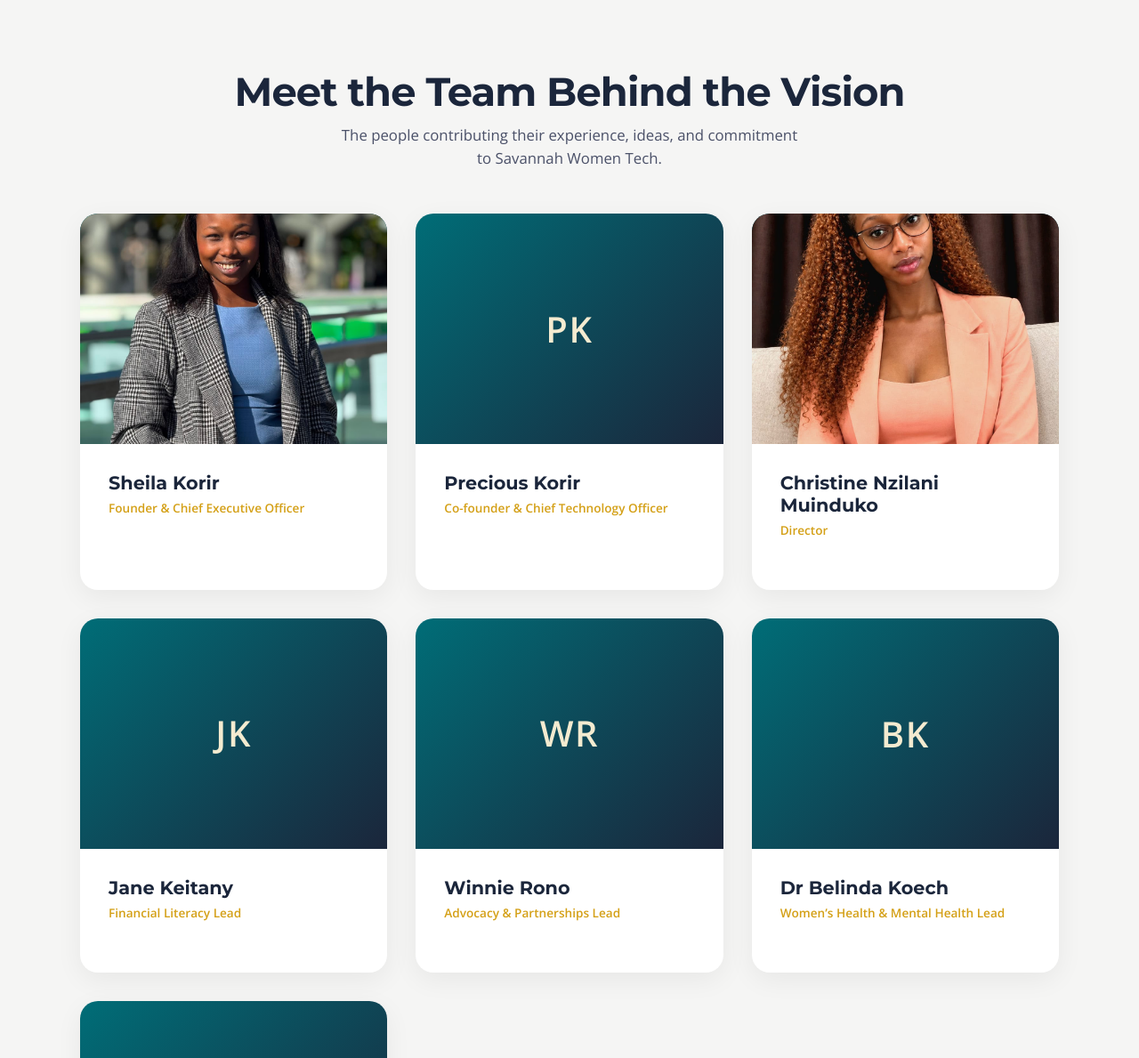
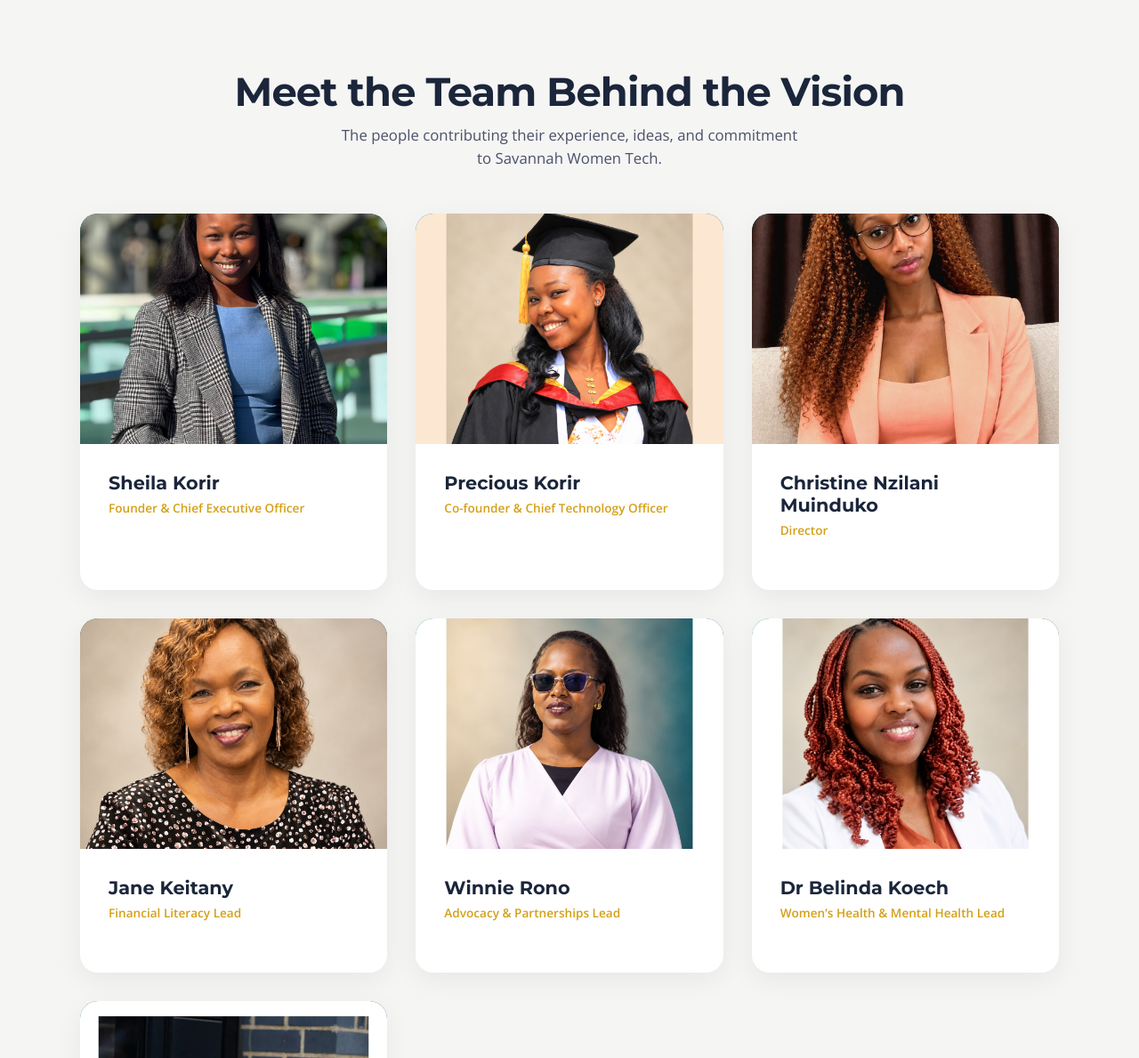
Before and after one commit to preciouskorir/savannah-women-tech, a Django app: template website/templates/website/about.html in a window 1280 px wide. Shown: the part 5311-6500 px from the top of the page at 89% size. Run offline with Django 3.2, Linux system fonts and the light colour scheme; the template is opened without the code that fills it, so the values that code supplies are empty.

Commit message:
Add team portraits to About page
Connect the five newly uploaded team portraits to the Savannah Women Tech team section.

```diff
--- a/website/templates/website/about.html
+++ b/website/templates/website/about.html
@@ -204,7 +204,7 @@
                 <div class="leader-info"><h3>Sheila Korir</h3><p>Founder & Chief Executive Officer</p></div>
             </div>
             <div class="leader-card">
-                <div class="leader-image-wrapper team-initials" role="img" aria-label="Portrait pending for Precious Korir">PK</div>
+                <div class="leader-image-wrapper"><img src="{% static 'website/images/Precious Korir.png' %}" alt="Precious Korir"></div>
                 <div class="leader-info"><h3>Precious Korir</h3><p>Co-founder & Chief Technology Officer</p></div>
             </div>
             <div class="leader-card">
@@ -212,19 +212,19 @@
                 <div class="leader-info"><h3>Christine Nzilani Muinduko</h3><p>Director</p></div>
             </div>
             <div class="leader-card">
-                <div class="leader-image-wrapper team-initials" role="img" aria-label="Portrait pending for Jane Keitany">JK</div>
+                <div class="leader-image-wrapper"><img src="{% static 'website/images/Jane Keitany.png' %}" alt="Jane Keitany"></div>
                 <div class="leader-info"><h3>Jane Keitany</h3><p>Financial Literacy Lead</p></div>
             </div>
             <div class="leader-card">
-                <div class="leader-image-wrapper team-initials" role="img" aria-label="Portrait pending for Winnie Rono">WR</div>
+                <div class="leader-image-wrapper"><img src="{% static 'website/images/Winnie Rono.png' %}" alt="Winnie Rono"></div>
                 <div class="leader-info"><h3>Winnie Rono</h3><p>Advocacy & Partnerships Lead</p></div>
             </div>
             <div class="leader-card">
-                <div class="leader-image-wrapper team-initials" role="img" aria-label="Portrait pending for Dr Belinda Koech">BK</div>
+                <div class="leader-image-wrapper"><img src="{% static 'website/images/Dr Belinda Koech.png' %}" alt="Dr Belinda Koech"></div>
                 <div class="leader-info"><h3>Dr Belinda Koech</h3><p>Women’s Health & Mental Health Lead</p></div>
             </div>
             <div class="leader-card">
-                <div class="leader-image-wrapper team-initials" role="img" aria-label="Portrait pending for Anna B Sexton">AS</div>
+                <div class="leader-image-wrapper"><img src="{% static 'website/images/Anna B. Sexton.png' %}" alt="Anna B. Sexton"></div>
                 <div class="leader-info"><h3>Anna B. Sexton</h3><p>Entrepreneur in Residence</p></div>
             </div>
         </div>
```
